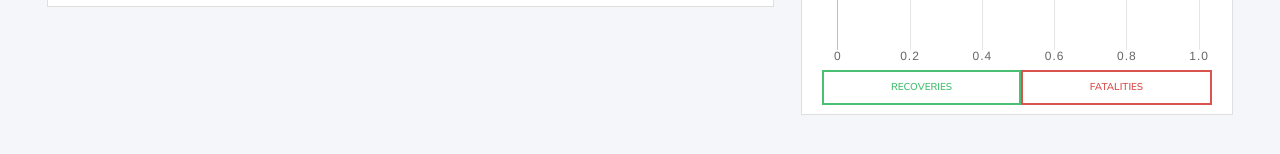
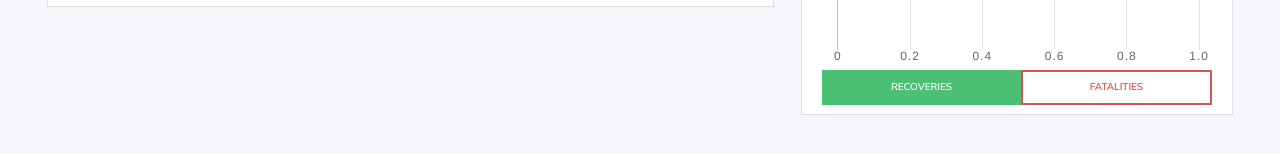
Before and after one commit to SEP-G11/Covid-Patient-tracker--frontend, a React (Create React App) app: page /dashboard in a window 1280 px wide. Shown: the part 1203-1357 px from the top of the page. Built offline with nearby package versions, Linux system fonts and the light colour scheme; no server answers.

Commit message:
btn active

```diff
--- a/src/screens/PublicDashboardScreen.js
+++ b/src/screens/PublicDashboardScreen.js
@@ -183,8 +183,8 @@ const PublicDashboard = () => {
                                 <h4 className='pd__graphTitle'>{rateType} Comparison</h4>
                                 <GlobalGraph countryInfo={countryInfo} rateType={rateType}/>
                                 <ButtonGroup size='sm' className='d-flex'>
-                                    <Button variant='outline-success' onClick={(e) => {e.preventDefault();setRateType('recoveries')}}>Recoveries</Button>
-                                    <Button variant='outline-danger' onClick={(e) => {e.preventDefault();setRateType('fatalities')}}>Fatalities</Button>
+                                    <Button variant='outline-success' onClick={(e) => {e.preventDefault();setRateType('recoveries')}} active={rateType==='recoveries'}>Recoveries</Button>
+                                    <Button variant='outline-danger' onClick={(e) => {e.preventDefault();setRateType('fatalities')}} active={rateType==='fatalities'}>Fatalities</Button>
                                 </ButtonGroup>
                             </Card.Body>
                         </Card>
```
